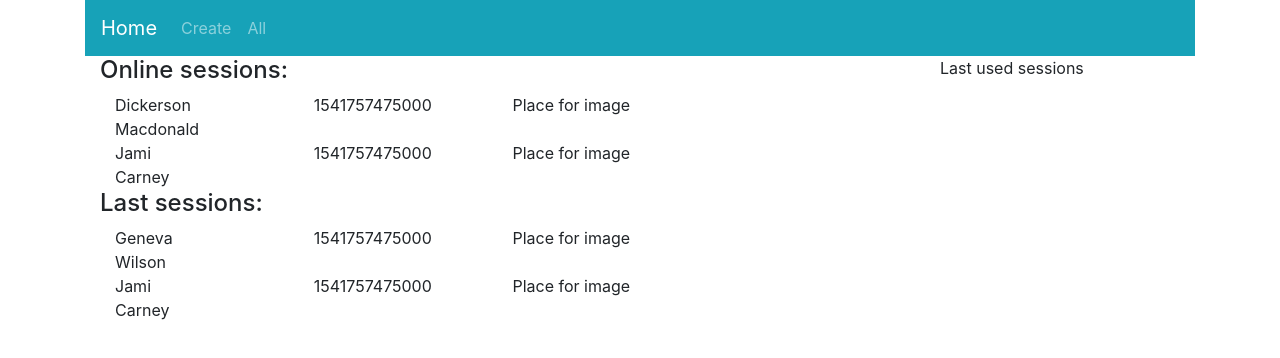
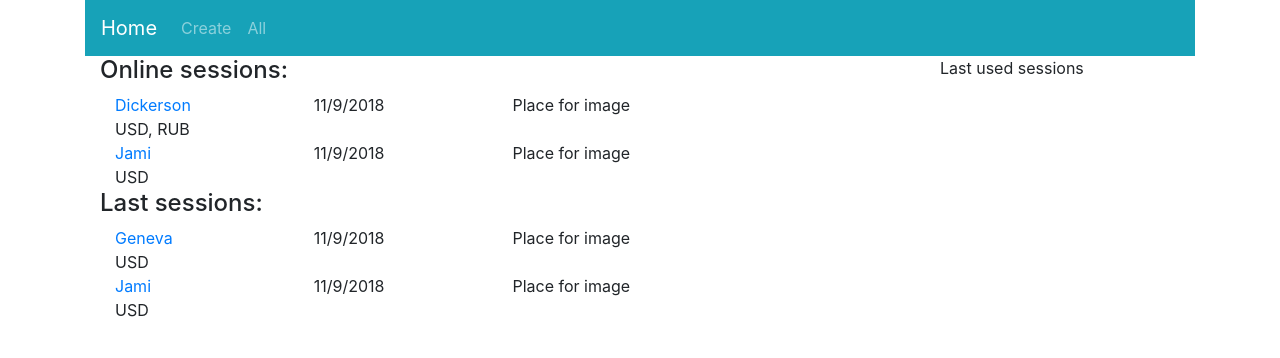
Before and after one commit to unhega/sqlitedbapp, a Vue app in the folder clientapp/: page / in a window 1280 px wide. Shown: the top 358 px of the page. Built offline with nearby package versions, Linux system fonts and the light colour scheme; what vue-highcharts would draw is missing.

Commit message:
Some minor upgrades (plot, home view)

```diff
--- a/clientapp/src/api-services/mock-price.service.js
+++ b/clientapp/src/api-services/mock-price.service.js
@@ -1,8 +1,8 @@
 const usd = [
-    { id: 1, sessionId: 0, timestamp: Date.now(), value: 10 },
-    { id: 2, sessionId: 0, timestamp: Date.now(), value: 20 },
-    { id: 3, sessionId: 0, timestamp: Date.now(), value: 30 },
-    { id: 4, sessionId: 0, timestamp: Date.now(), value: 15 }
+    { id: 1, sessionId: 1, timestamp: Date.UTC(), value: 10 },
+    { id: 2, sessionId: 1, timestamp: Date.UTC(), value: 20 },
+    { id: 3, sessionId: 1, timestamp: Date.UTC(), value: 30 },
+    { id: 4, sessionId: 1, timestamp: Date.UTC(), value: 15 }
   ]
 
 export default {
--- a/clientapp/src/api-services/mock-session.service.js
+++ b/clientapp/src/api-services/mock-session.service.js
@@ -1,24 +1,60 @@
 const items = [
-    { id: 1, status: 1, name: 'Dickerson', comment: 'Macdonald', begintime: Date.now(), endtime: Date.now(), _showDetails: false },
-    { id: 2, status: 0, name: 'Larsen', comment: 'Shaw', begintime: Date.now(), endtime: Date.now(), _showDetails: false },
-    { id: 3, status: 0, name: 'Geneva', comment: 'Wilson', begintime: Date.now(), endtime: Date.now(), _showDetails: false },
-    { id: 4, status: 1, name: 'Jami', comment: 'Carney', begintime: Date.now(), endtime: Date.now(), _showDetails: false }
-  ]
+  {
+    id: 1,
+    status: 1,
+    name: "Dickerson",
+    comment: "Macdonald",
+    begintime: Date.now(),
+    endtime: Date.now(),
+    currencies: ["USD", "RUB"],
+    _showDetails: false
+  },
+  {
+    id: 2,
+    status: 0,
+    name: "Larsen",
+    comment: "Shaw",
+    begintime: Date.now(),
+    endtime: Date.now(),
+    currencies: ["USD"],
+    _showDetails: false
+  },
+  {
+    id: 3,
+    status: 0,
+    name: "Geneva",
+    comment: "Wilson",
+    begintime: Date.now(),
+    endtime: Date.now(),
+    currencies: ["USD"],
+    _showDetails: false
+  },
+  {
+    id: 4,
+    status: 1,
+    name: "Jami",
+    comment: "Carney",
+    begintime: Date.now(),
+    endtime: Date.now(),
+    currencies: ["USD"],
+    _showDetails: false
+  }
+];
 
 export default {
   getAll() {
-        return new Promise(res => res({data: items}));
+    return new Promise(res => res({ data: items }));
   },
 
   getOnline() {
-        return new Promise(res => res({data: items.filter((e) => e.status == 1)}));
+    return new Promise(res => res({ data: items.filter(e => e.status == 1) }));
   },
 
   getLast() {
-        return new Promise(res => res({data: items.slice(-2)}));
+    return new Promise(res => res({ data: items.slice(-2) }));
   },
 
   get(id) {
-        return new Promise(res => res({data: items.find((e)=> e.id == id)}));
+    return new Promise(res => res({ data: items.find(e => e.id == id) }));
   }
-}
+};
--- a/clientapp/src/components/PriceChart.vue
+++ b/clientapp/src/components/PriceChart.vue
@@ -1,7 +1,6 @@
 <template>
   <b-container id="price-chart">
-    <highcharts :options="chartOptions"></highcharts>
-    <b-button @click="chartOptions.series.data.push({y: 10})"></b-button>
+    <highcharts :options="chartOptions" :updateArgs="updateArgs"></highcharts>
   </b-container>
 </template>
 
@@ -11,37 +10,45 @@
 export default {
   data() {
     return {
-      title: "title",
-      points: [10, 0, 8, 2, 6, 4, 5, 5],
-      chartType: "Spline",
-      seriesColor: "#6fcd98",
-      colorInputIsSupported: null,
-      animationDuration: 1000,
-      updateArgs: [true, true, { duration: 1000 }],
+      title: "Price chart",
+      data: this.dataset,
+      updateArgs: [true, true, {duration: 0}],
       chartOptions: {
         chart: {
           type: "line"
         },
         title: {
-          text: "Sin chart"
+          text: "Price chart"
         },
-        series: [
-          {
-            name: '123',
-            data: [{y: 1}, {y: 2}, {y: 3}, {y: 2}, {y: 4}, {y: 7}, {y: 2}, {y: 5} ],
-            // color: "#6fcd98",
-            lineColor: this.$root.Highcharts.getOptions().colors[1],
-            // color: Highcharts.getOptions().colors[2],
-            marker: {
-              enabled: false
-            },
-            threshold: null,
-            fillOpacity: 1
-          }
-        ]
+        series: []
+          // [
+          // {
+
+          //   name: this.data.title,
+          //   data: this.data.data,
+          //   // color: "#6fcd98",
+          //   lineColor: this.$root.Highcharts.getOptions().colors[1],
+          //   // color: Highcharts.getOptions().colors[2],
+          //   marker: {
+          //     enabled: false
+          //   },
+          //   threshold: null,
+          //   fillOpacity: 1
+          // }
+        // ]
       }
     };
   },
-  props: ["dataset"]
+  props: ["dataset"],
+  // watch: {
+  //   dataset(newValue) {
+  //     this.chartOptions.series[0].data = newValue;
+  //   }
+  // }
+  mounted() {
+    for(let item in this.dataset) {
+      this.data.push(item)
+    }
+  }
 };
 </script>
--- a/clientapp/src/components/Session.vue
+++ b/clientapp/src/components/Session.vue
@@ -3,12 +3,13 @@
     <b-row>
       <b-col>
         <b-row>
-                    <b-col>{{session.name}}</b-col>
-                    <b-col>{{session.begintime}}</b-col>
+          <b-col>
+            <router-link :to="{name: 'session', params: {id: session.id}}">{{session.name}}</router-link>
+          </b-col>
+          <b-col @mouseover="timeflag = true" @mouseout="timeflag = false">{{BeginDate}}</b-col>
         </b-row>
         <b-row>
-                    <b-col>{{session.comment}}</b-col>
-
+          <b-col>{{session.currencies.join(', ')}}</b-col>
         </b-row>
       </b-col>
       <b-col>Place for image</b-col>
@@ -18,7 +19,20 @@
 
 <script>
 export default {
+    data() {
+        return {
+          timeflag: false
+        }
+    },
     name: "Session",
-    props:['session']
+    props:['session'],
+    computed:{
+        BeginDate: function () {
+          if(!this.timeflag)
+            return new Date(this.session.begintime).toLocaleDateString();
+          else
+            return new Date(this.session.begintime).toLocaleTimeString();
+        }
+    }
 }
 </script>
--- a/clientapp/src/views/AllSessionsView.vue
+++ b/clientapp/src/views/AllSessionsView.vue
@@ -16,7 +16,7 @@
               <b-col>{{row.item.comment}}</b-col>
             </b-row>
           </b-col>
-          <b-col lg="1" md="2">
+          <b-col lg="*" md="2">
             <b-button :to="{name: 'session', params: {id: row.item.id}}">Detail</b-button>
           </b-col>
         </b-row>
--- a/clientapp/src/views/SessionView.vue
+++ b/clientapp/src/views/SessionView.vue
@@ -5,7 +5,11 @@
       <b-col>{{session.name}}</b-col>
       <b-col cols="1">Date:</b-col>
       <b-col>{{session.begintime}}</b-col>
-        <b-col>Status: <span>{{session.status}}</span></b-col>
+      <b-col>
+        Status:
+        <span>{{session.status}}</span>
+        <b-button @click="extendData">Add</b-button>
+      </b-col>
     </b-row>
     <b-row>
       <b-col cols="1">Comment:</b-col>
@@ -14,7 +18,9 @@
       <b-col>{{session.comment}}</b-col>
     </b-row>
     <b-row>
-        <b-col v-if="plotRendered"><price-chart></price-chart></b-col>
+      <b-col v-if="plotRendered">
+        <price-chart :dataset="dataset"></price-chart>
+      </b-col>
       <b-col v-else>1</b-col>
     </b-row>
   </b-container>
@@ -33,7 +39,11 @@ export default {
   data() {
     return {
       session: null,
-      plotRendered: false
+      plotRendered: false,
+      dataset: [{
+        name: 'Session name',
+        data: []
+      }]
     };
   },
   mounted() {
@@ -47,9 +57,15 @@ export default {
       });
 
     PriceService.get(id).then(response => {
-      // set price data
+      console.log(response.data);
+      this.dataset.data = response.data.prices.map(i => i.value);
     });
     this.plotRendered = true;
+  },
+  methods:{
+    extendDataset(value) {
+      this.dataset.data.push(value);
+    }
   }
 };
 </script>
```
Lines whose indentation alone changed are shown as unchanged.
